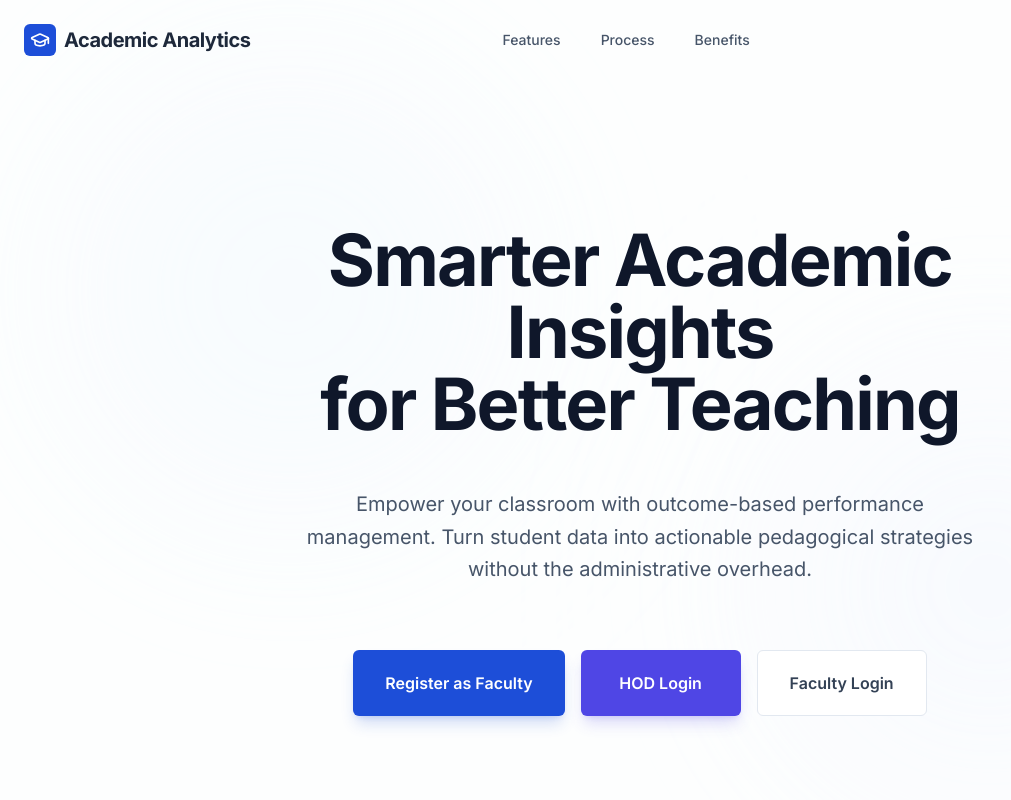
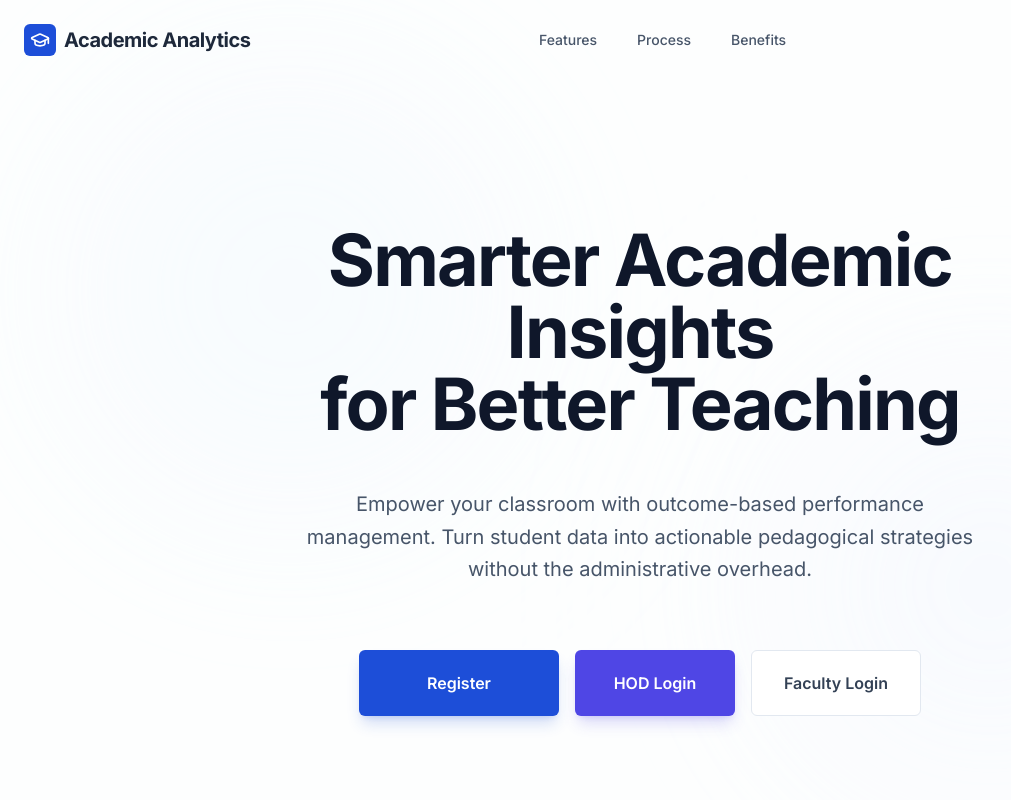
Before and after one commit to Monika166/academic-analytics-, a React (Vite) app: page / in a window 1280 px wide. Shown: the top 800 px of the page, without its empty margins (0-1011 px from the left). Built offline with nearby package versions, Linux system fonts and the light colour scheme.

Commit message:
Updation

```diff
--- a/components/LandingPage.tsx
+++ b/components/LandingPage.tsx
@@ -54,7 +54,7 @@ const LandingPage = () => {
                 onClick={() => navigate("/register")}
                 className="bg-blue-700 hover:bg-blue-800 text-white font-semibold px-8 py-5 rounded-md shadow-lg shadow-blue-700/20 transition-all hover:-translate-y-1 flex-1 sm:flex-none min-w-[200px]"
               >
-                Register as Faculty
+                Register
               </button>
 
               {/* HOD Specific Login (Blue) */}
--- a/components/Navbar.tsx
+++ b/components/Navbar.tsx
@@ -75,7 +75,7 @@ const Navbar: React.FC = () => {
             onClick={() => navigate("/register")}
             className="bg-blue-700 hover:bg-blue-800 text-white text-sm font-semibold px-5 py-2.5 rounded-md shadow-lg shadow-blue-700/20 transition-all hover:-translate-y-0.5 active:translate-y-0"
           >
-            Register as Faculty
+            Register
           </button>
         </div>
       </div>
```
Also changed, not shown: 1 other file (tests, documents, lock files or other folders).
